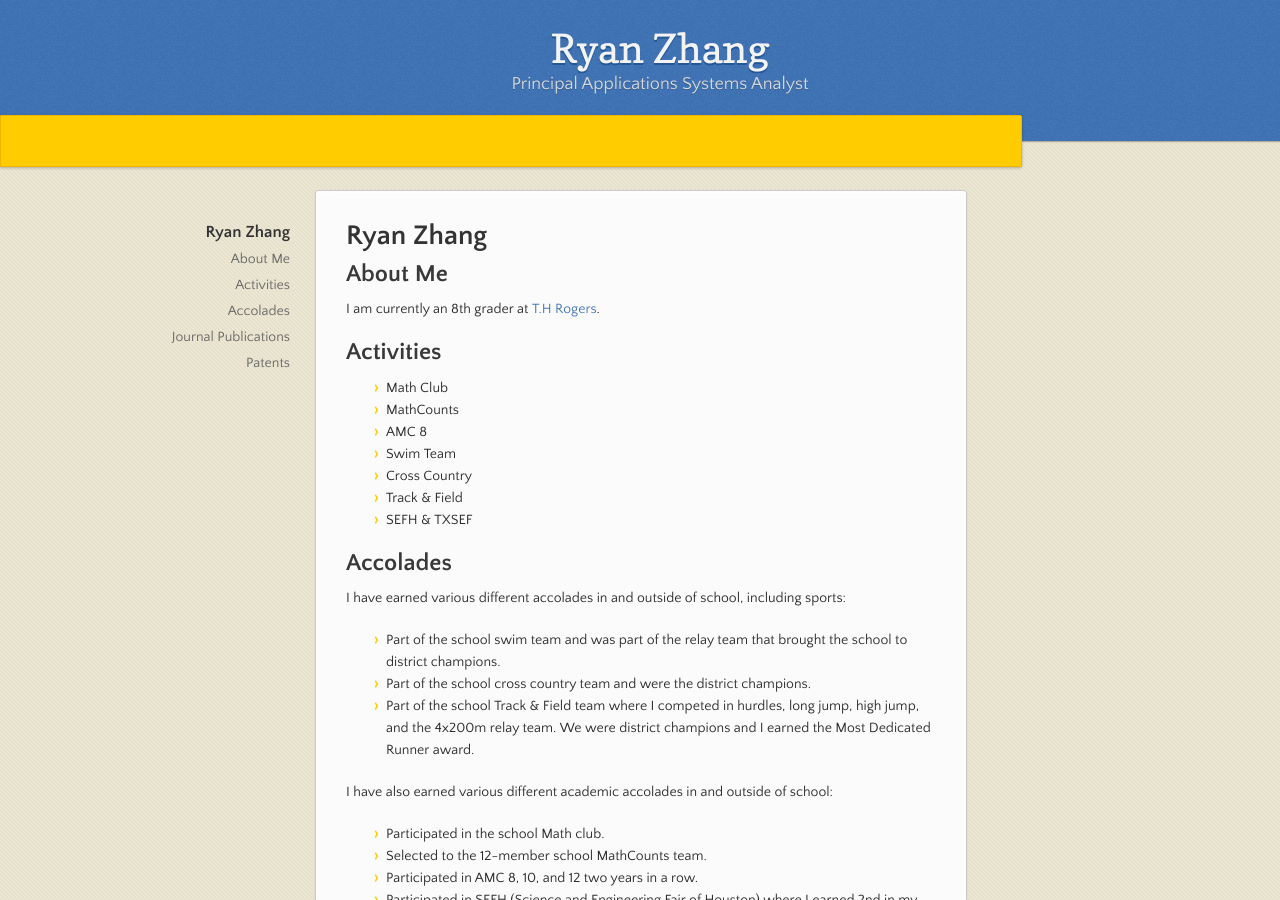
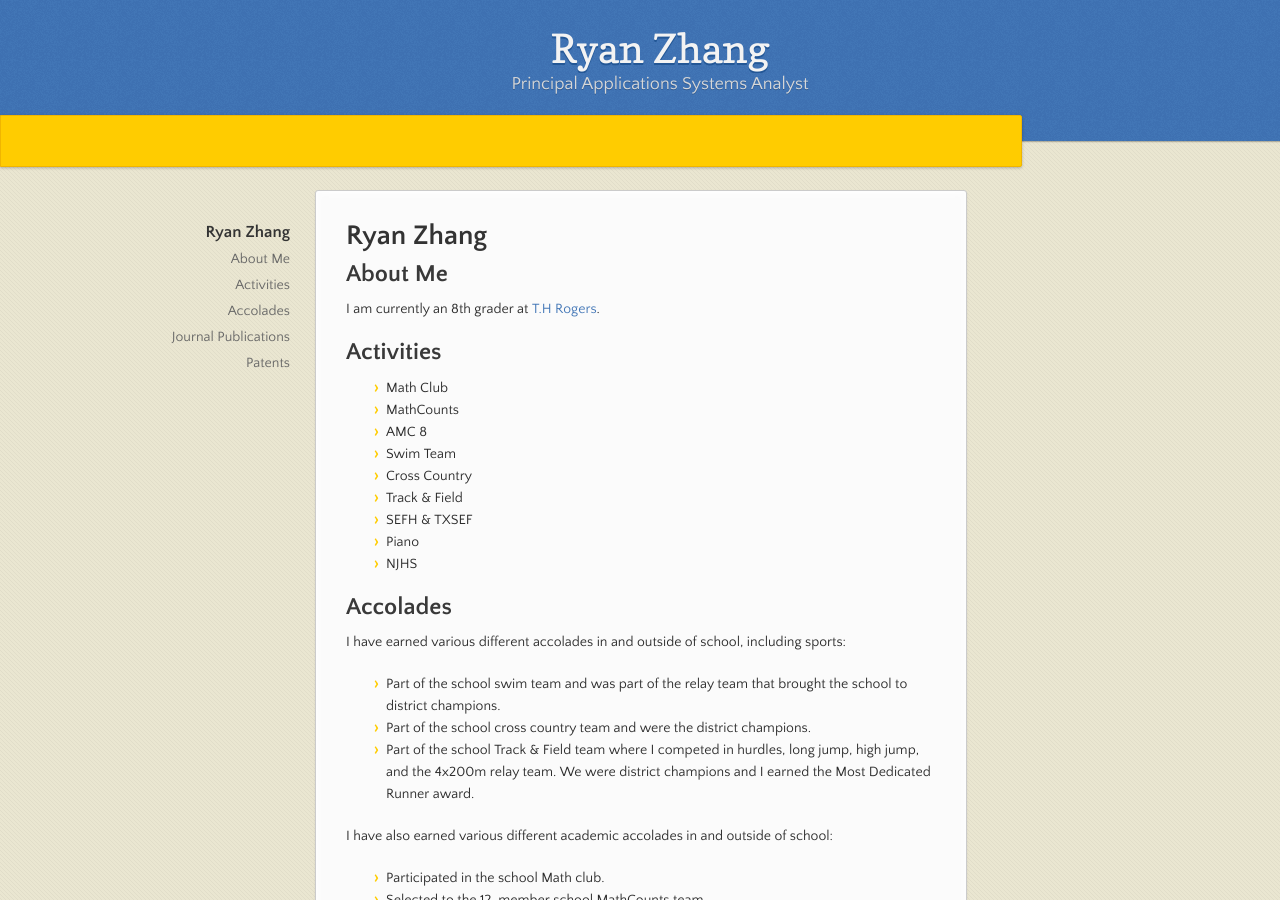
Before and after one commit to RChenZhang/rchenzhang.github.io, a Jekyll site: the page built from index.md, in a window 1280 px wide and 900 px high. Built offline with Jekyll 4.4.1, drawn with Linux system fonts in a browser that asks for light colours; our own code applies the rules of GitHub Pages for plain Markdown files.

Commit message:
Update index.md

```diff
--- a/index.md
+++ b/index.md
@@ -14,6 +14,8 @@ I am currently an 8th grader at [T.H Rogers](https://www.houstonisd.org/rogersms
 *   Cross Country
 *   Track & Field
 *   SEFH & TXSEF
+*   Piano
+*   NJHS
 
 ## Accolades
 
```
